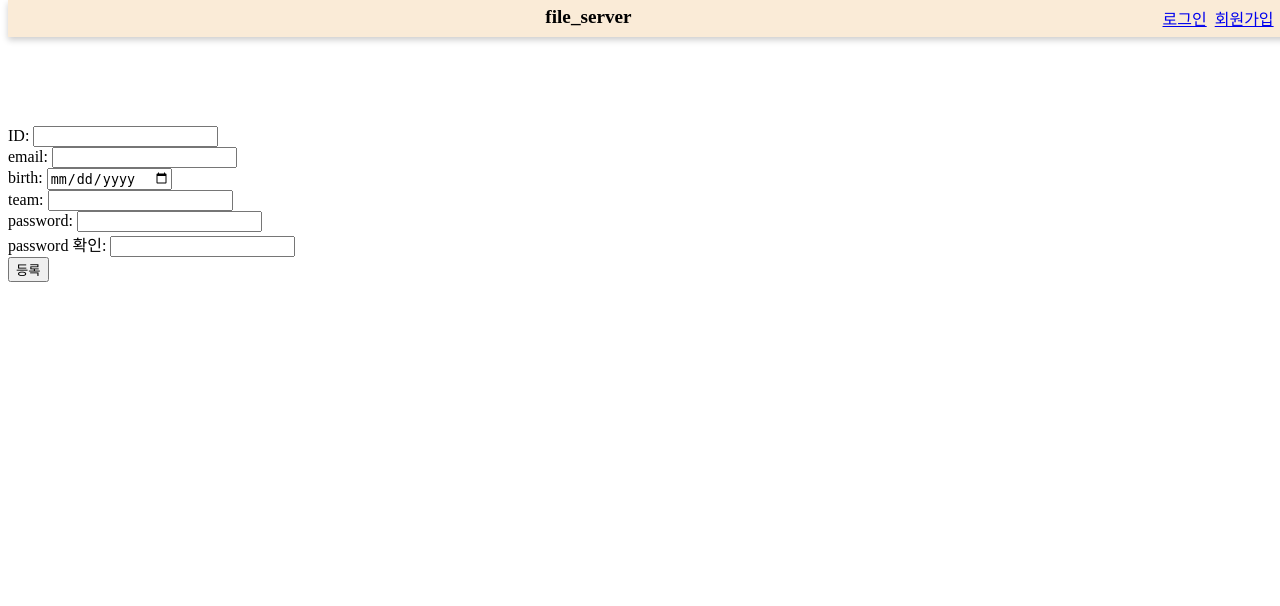
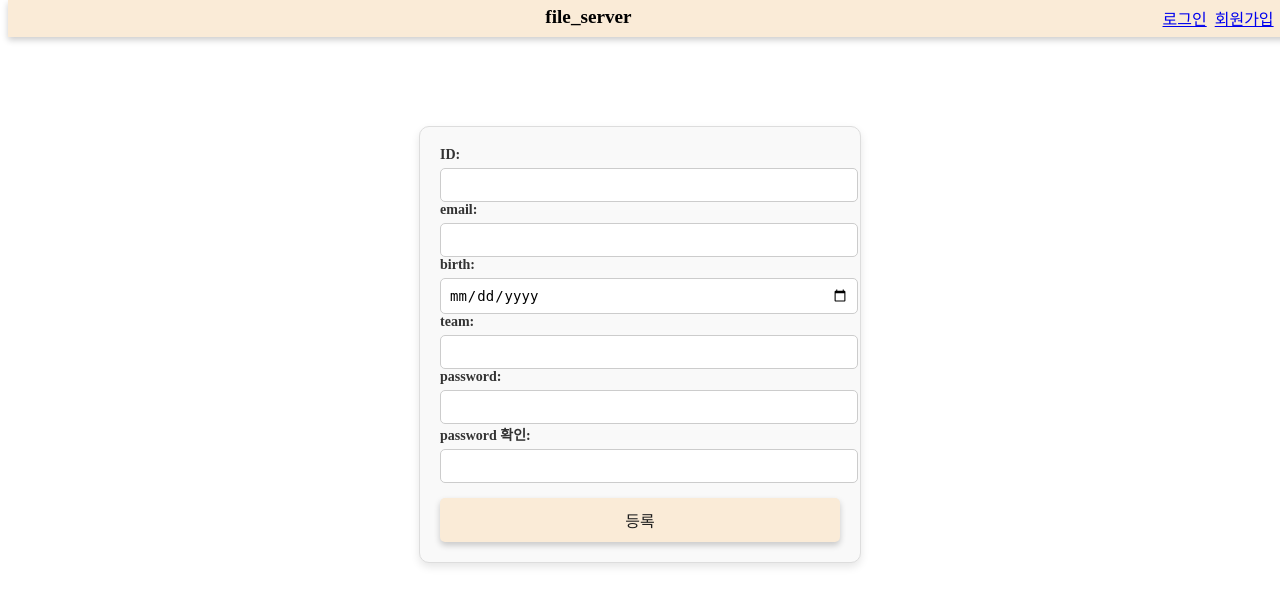
Before and after one commit to KangWoomin/file_sever, a Django app: template sever/file/templates/create_user.html in a window 1280 px wide. Shown: the top 606 px of the page. Run offline with Django 5.2, Linux system fonts and the light colour scheme; the template is opened without the code that fills it, so the values that code supplies are empty.

Commit message:
simple_css

```diff
--- /dev/null
+++ b/sever/file/static/css/style.css
@@ -0,0 +1,57 @@
+/* 추가할 CSS 스타일 */
+.form-container {
+    display: flex;
+    justify-content: center;
+    align-items: center;
+    margin-top: 50px;
+}
+
+.form {
+    width: 100%;
+    max-width: 400px;
+    padding: 20px;
+    border: 1px solid #ddd;
+    border-radius: 10px;
+    background-color: #f9f9f9;
+    box-shadow: 0 4px 8px rgba(0, 0, 0, 0.1);
+}
+
+.form-group {
+    margin-bottom: 15px;
+}
+
+label {
+    display: block;
+    font-size: 14px;
+    font-weight: bold;
+    margin-bottom: 5px;
+    color: #333;
+}
+
+input[type="text"],
+input[type="email"],
+input[type="date"],
+input[type="password"] {
+    width: 100%;
+    padding: 8px;
+    border: 1px solid #ccc;
+    border-radius: 5px;
+    font-size: 14px;
+}
+
+button {
+    width: 100%;
+    padding: 10px;
+    background-color: antiquewhite;
+    color: rgb(32, 32, 32);
+    border: none;
+    border-radius: 5px;
+    font-size: 16px;
+    cursor: pointer;
+    transition: background-color 0.3s ease;
+    box-shadow: 0 0.2rem 0.4rem rgba(0,0,0,0.2);
+}
+
+button:hover {
+    background-color: #45a049;
+}
--- a/sever/file/templates/base.html
+++ b/sever/file/templates/base.html
@@ -1,3 +1,4 @@
+{% load static %}
 <!DOCTYPE html>
 <html lang="ko-kr">
 <head>
@@ -5,6 +6,7 @@
     <meta name="viewport" content="width=device-width, initial-scale=1.0">
     <title>{% block title %} {% endblock %}</title>
     {% block head %} {% endblock %}
+    <link rel="stylesheet" href="{%static 'css/style.css'%}">
     <style>
         .top{
             position:fixed;
@@ -29,6 +31,8 @@
         .content{
             margin-top: 10%;
         }
+
+
     </style>
 </head>
 <body>
--- a/sever/file/templates/create_user.html
+++ b/sever/file/templates/create_user.html
@@ -1,12 +1,14 @@
 {% extends 'base.html'%}
-
+{% load static %}
 {% block content %}
-<div>
-    <form method="POST">
+<div class="form-container">
+    <form method="POST" class="form">
         {% csrf_token %}
+        <div class="form-group">
         <label for="userID">ID: </label>
         <input type="text" id="userID" name="userID">
         <br>
+
         <label for="email">email: </label>
         <input type="email" id="email" name="email">
         <br>
@@ -22,7 +24,7 @@
         <label for="password2">password 확인: </label>
         <input type="password" id="password2" name="password2">
         <br>
-
+        </div>
 
 
         <button>등록</button>
--- a/sever/sever/urls.py
+++ b/sever/sever/urls.py
@@ -21,5 +21,5 @@ from django.conf import settings
 
 urlpatterns = [
     path('admin/', admin.site.urls),
-    path('file/', include('file.urls')),
+    path('', include('file.urls')),
 ] + static(settings.MEDIA_URL, document_root=settings.MEDIA_ROOT)
```
Also changed, not shown: sever/file/templates/login.html (+6 -3 lines).
